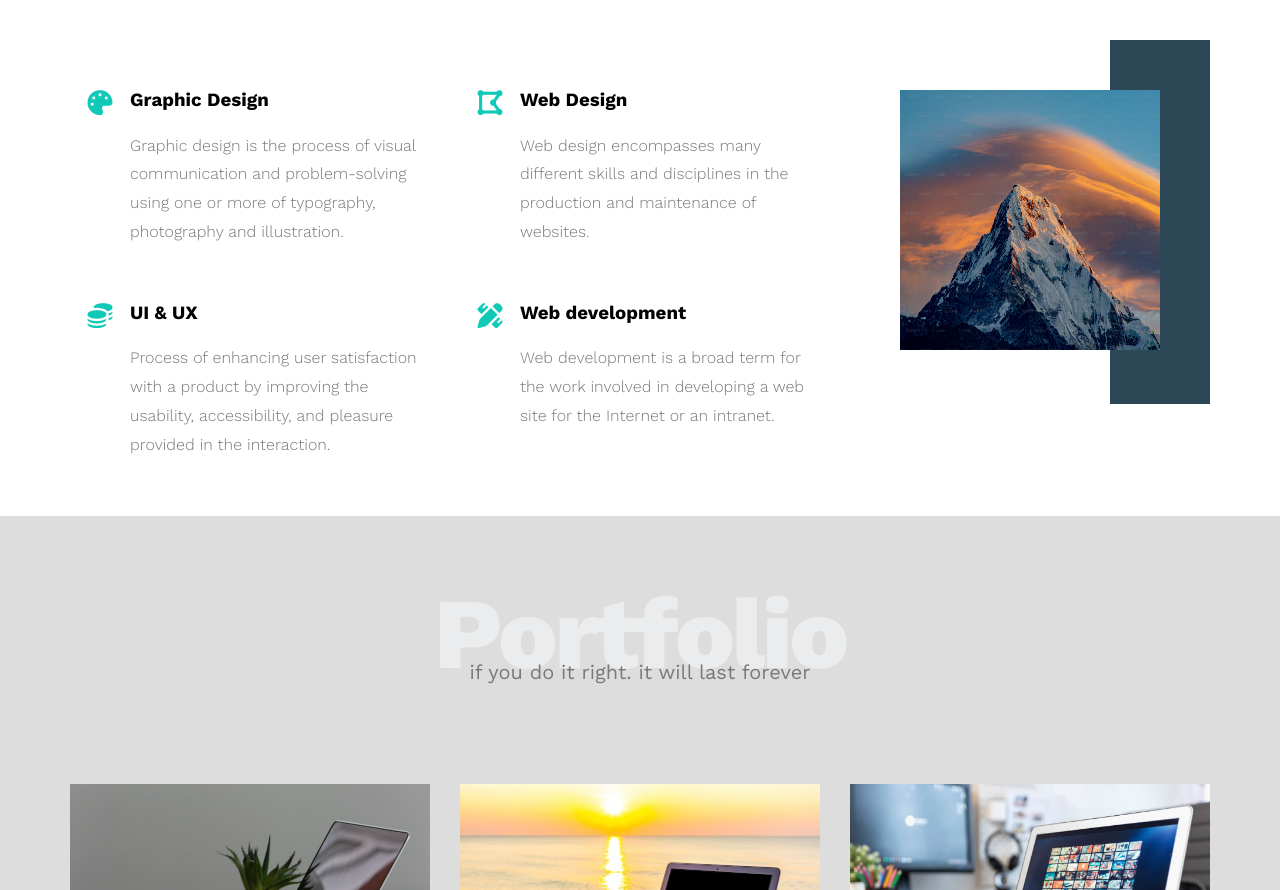
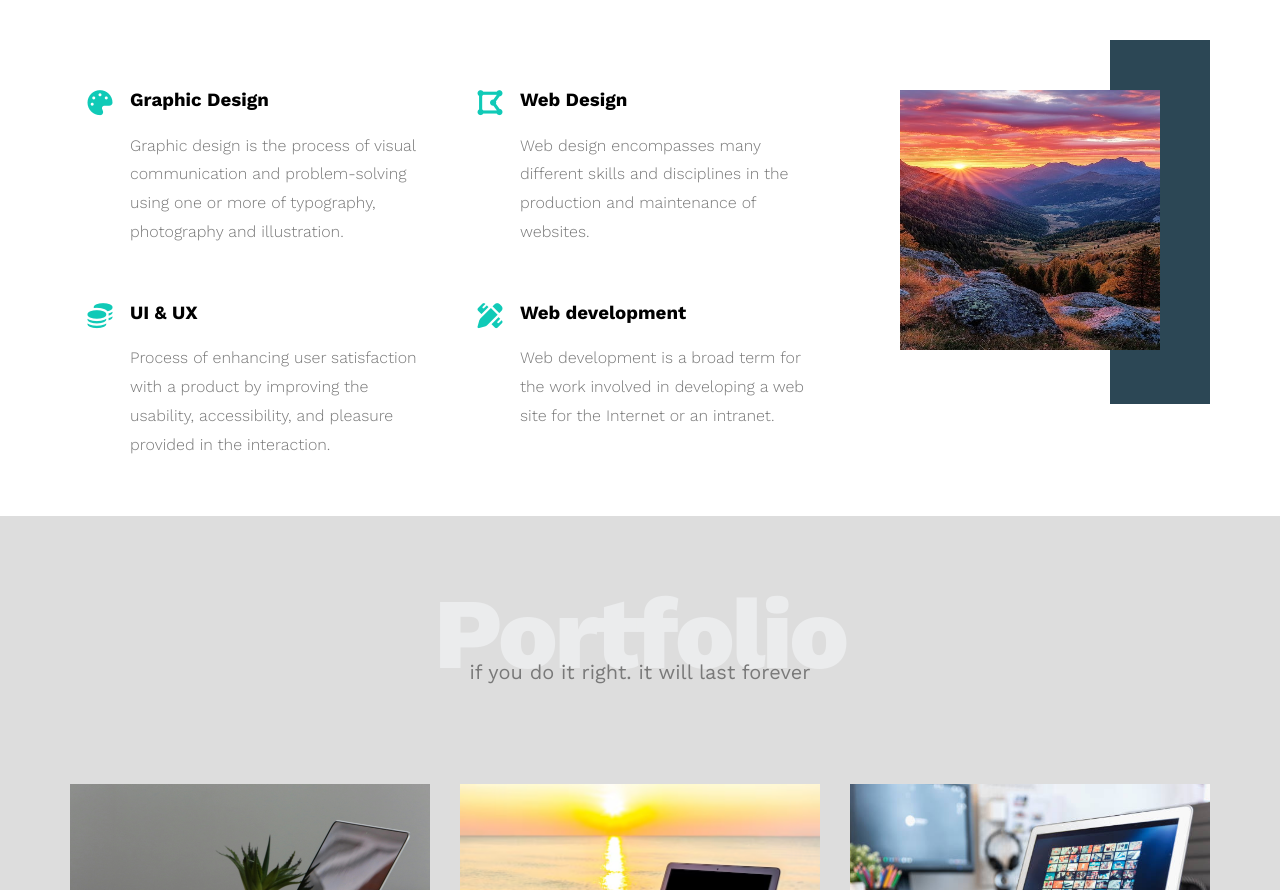
Before and after one commit to gamale3153-hub/HTML_And_CSS_Frist_Porject, a plain HTML site: page index.html in a window 1280 px wide. Shown: the part 1317-2207 px from the top of the page. Drawn offline with nearby package versions, Linux system fonts and the light colour scheme.

Commit message:
change the photo in Service

```diff
--- a/index.html
+++ b/index.html
@@ -127,7 +127,7 @@
                 </div>
                 <div class="col">
                     <div class="image image-column ">
-                        <img src="media/Services.jpg" alt="">
+                        <img src="media/istockphoto-1006653000-612x612.jpg" alt="">
                     </div>
                 </div>
             </div>
```
Also changed, not shown: media/Services.jpg (deleted).
